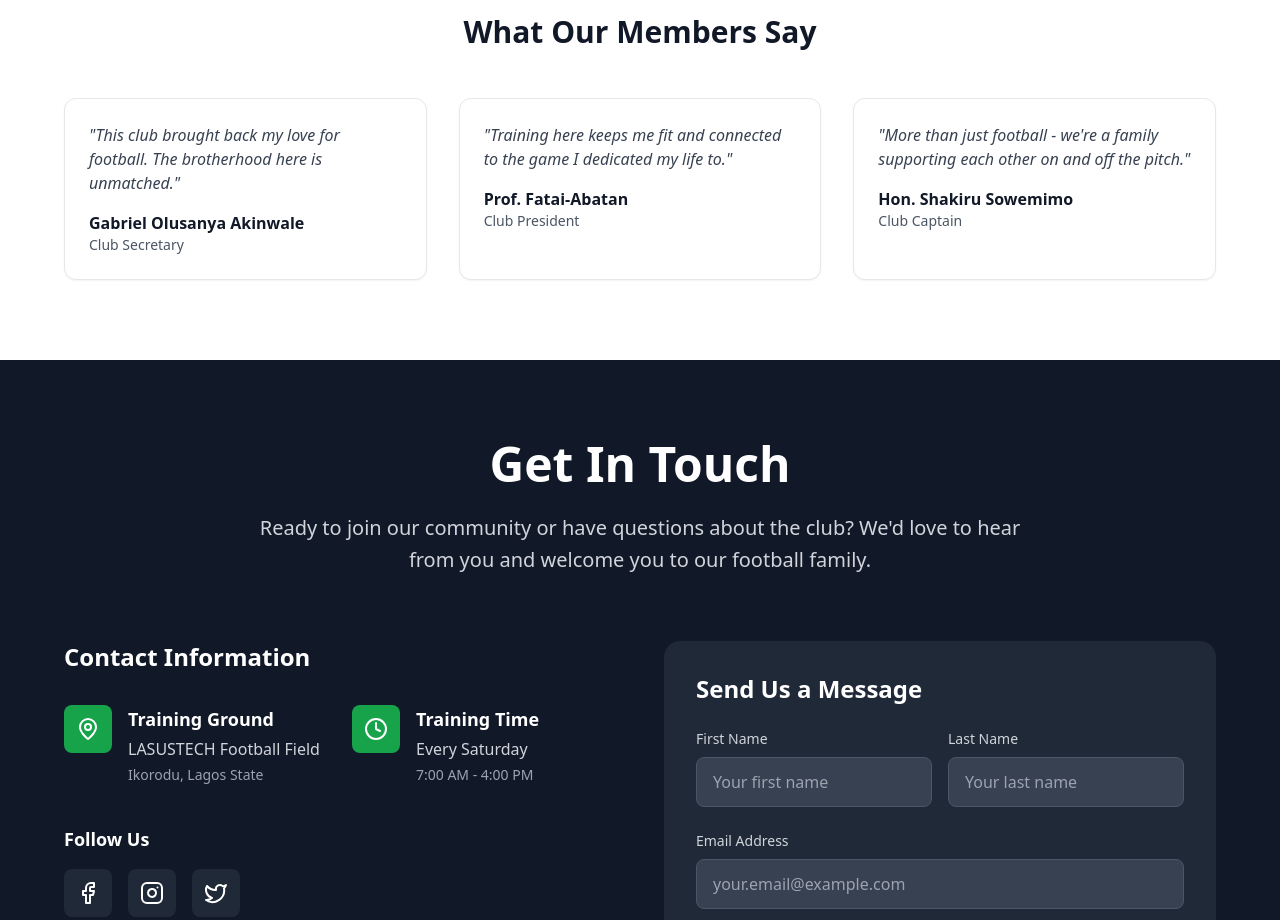
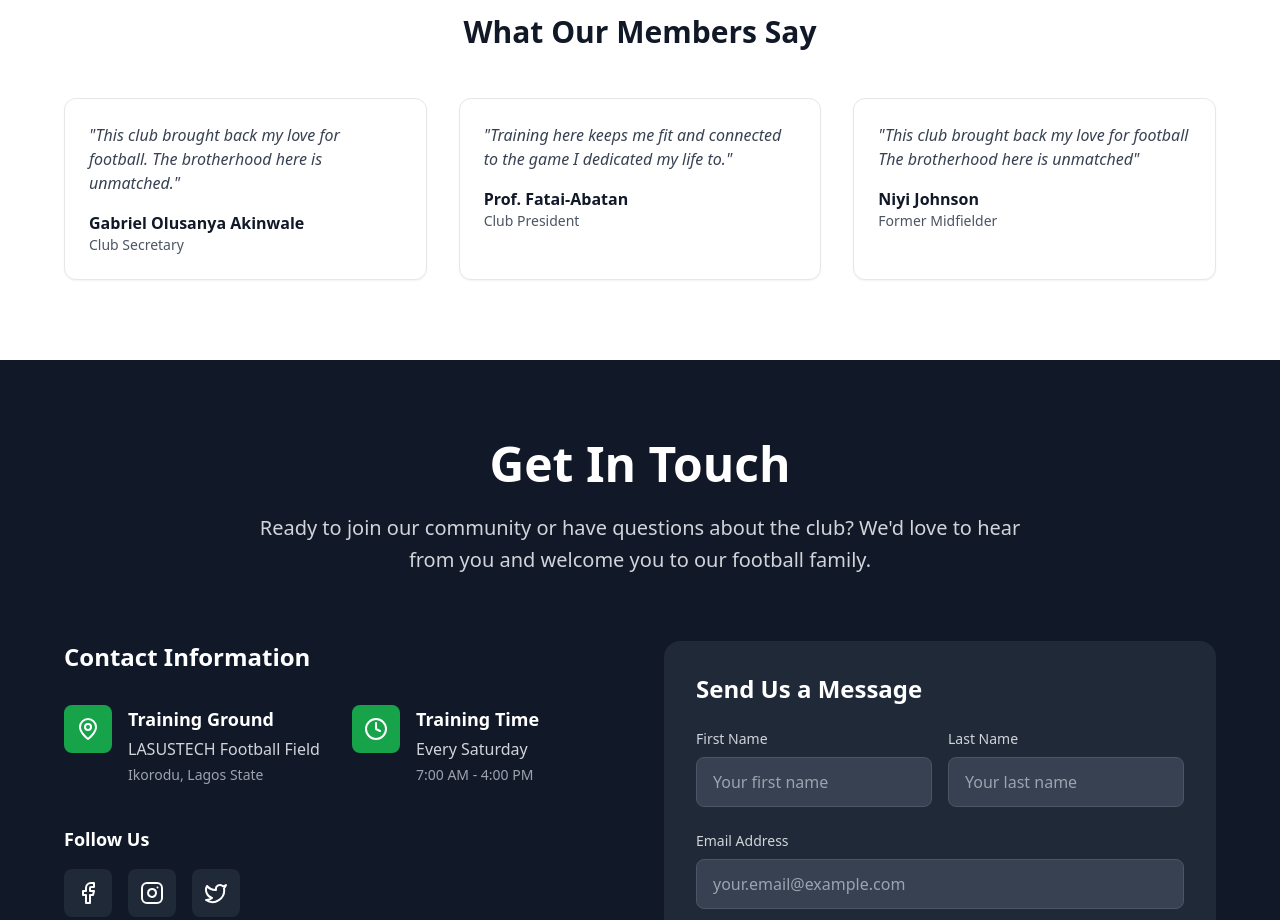
Before and after one commit to Bolatan/allstars, a React (Vite) app: page / in a window 1280 px wide. Shown: the part 8040-8960 px from the top of the page. Built offline with nearby package versions, Linux system fonts and the light colour scheme.

Commit message:
feat: Update testimonial in "What Our Members Say" section
Replaces the testimonial from "Hon. Shakiru Sowemimo" with a new one from "Niyi Johnson" as requested.

```diff
--- a/src/components/Membership.tsx
+++ b/src/components/Membership.tsx
@@ -121,9 +121,9 @@ export default function Membership() {
                   quote: "Training here keeps me fit and connected to the game I dedicated my life to."
                 },
                 {
-                  name: "Hon. Shakiru Sowemimo",
-                  role: "Club Captain",
-                  quote: "More than just football - we're a family supporting each other on and off the pitch."
+                  name: "Niyi Johnson",
+                  role: "Former Midfielder",
+                  quote: "This club brought back my love for football The brotherhood here is unmatched"
                 }
               ].map((testimonial, index) => (
                 <div key={index} className="bg-white border border-gray-200 rounded-xl p-6 shadow-sm">
```
